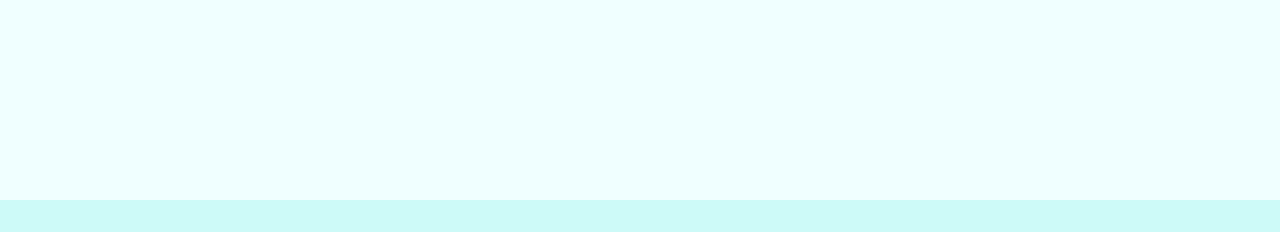
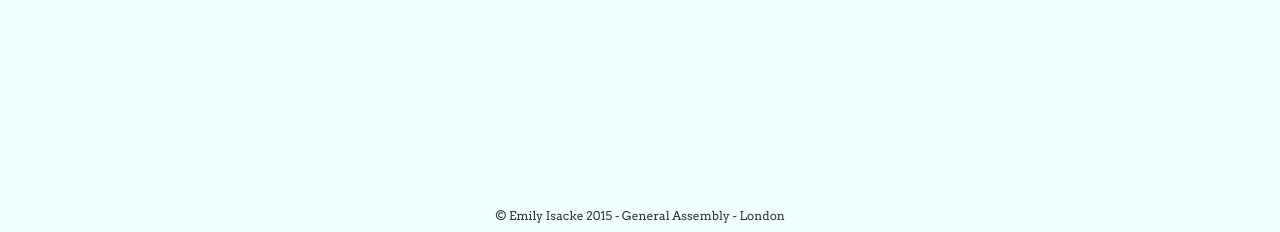
Before and after one commit to eisacke/GA_First_Project, a PHP site: page / in a window 1280 px wide. Shown: the part 1660-1892 px from the top of the page. Before the commit the page ends 1860 px from the top, so only its background shows below. Run offline with PHP 8.4, Linux system fonts and the light colour scheme; some libraries are stand-ins or nearby versions.

Commit message:
Added a footer

```diff
--- a/css/style.css
+++ b/css/style.css
@@ -168,3 +168,10 @@ div[value='/'], div[value='-'] {
 	margin-top: 25px;
 	margin-bottom: 20px;
 }
+
+footer {
+	background-color: azure;
+	font-size: 12px;
+	color: rgb(52, 52, 52);
+	padding: 10px;
+}
--- a/home.html
+++ b/home.html
@@ -60,4 +60,5 @@
 		</div>
 	</div>
 </body>
+<footer><p>&copy; Emily Isacke 2015 - General Assembly - London</p></footer>
 </html>
```
